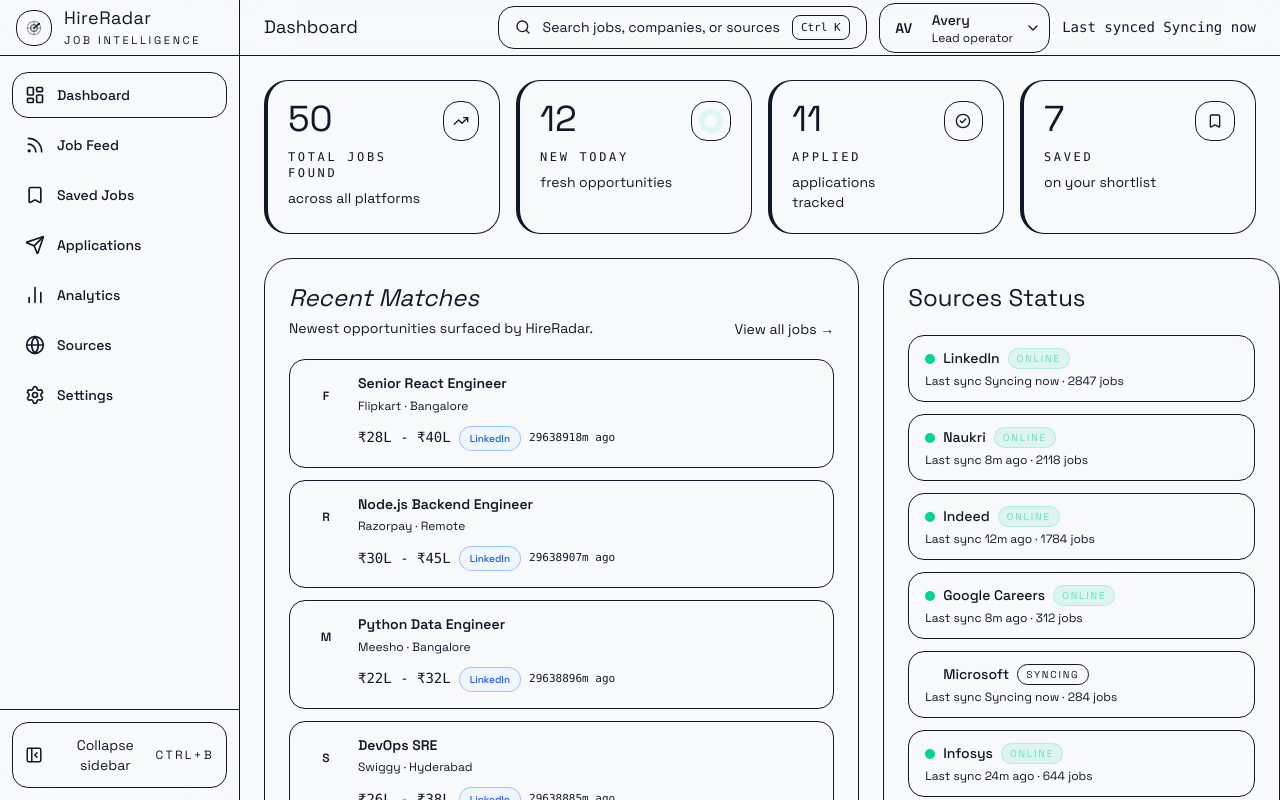
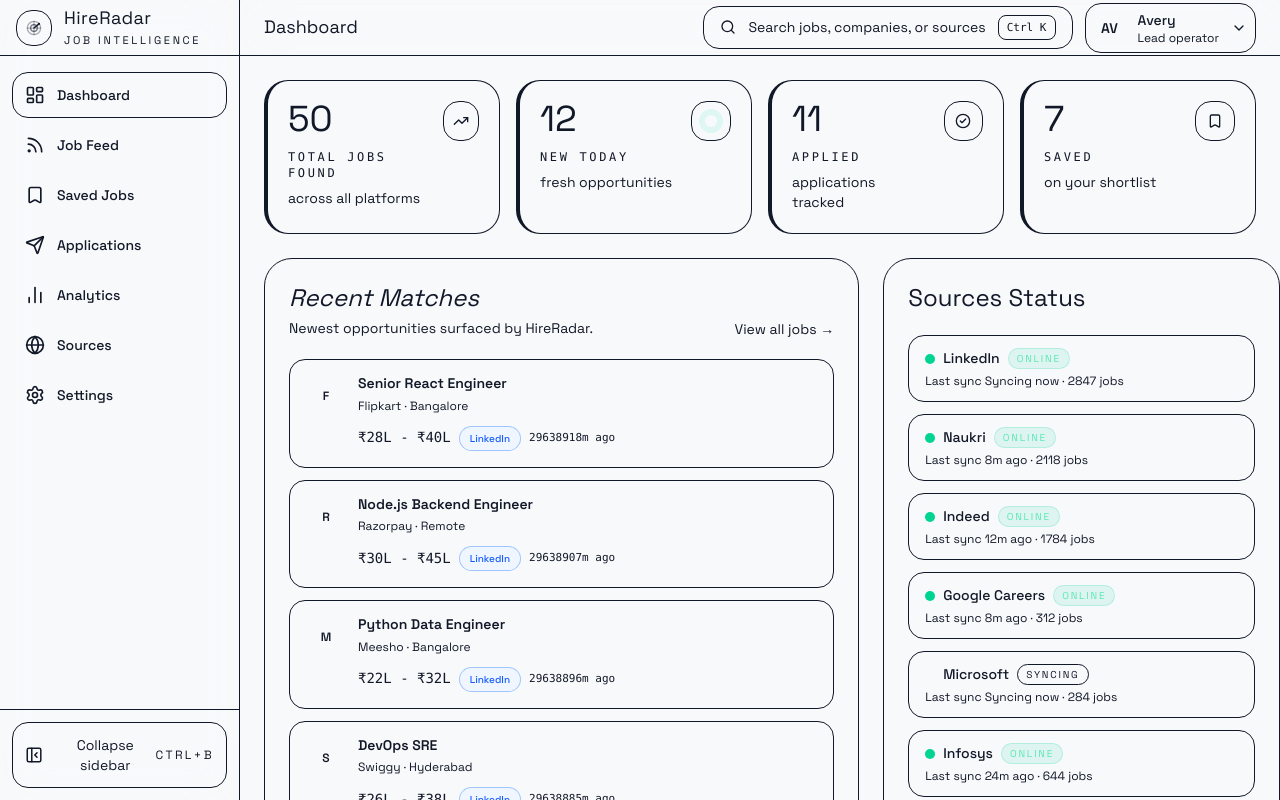
Before and after one commit to saichandrav/TapMyJob, a React (Vite) app in the folder Frontend/: page / in a window 1280 px wide. Shown: the top 800 px of the page. Built offline with nearby package versions, Linux system fonts and the light colour scheme.

Commit message:
Remove Last Synced status from header

```diff
--- a/Frontend/src/layouts/AppShell.jsx
+++ b/Frontend/src/layouts/AppShell.jsx
@@ -15,7 +15,7 @@ import {
 } from 'lucide-react'
 import { createContext, useContext, useEffect, useRef, useState } from 'react'
 
-import { useSourceStore } from '../store/sourceStore.js'
+
 import { useUIStore } from '../store/uiStore.js'
 import { useKeyboard } from '../hooks/useKeyboard.js'
 import SearchModal from '../components/search/SearchModal.jsx'
@@ -75,7 +75,6 @@ export default function AppShell({ pageTitle, children }) {
   const setSearchOpen = useUIStore((state) => state.setSearchOpen)
   const setActivePage = useUIStore((state) => state.setActivePage)
   const toggleSidebar = useUIStore((state) => state.toggleSidebar)
-  const lastSynced = useSourceStore((state) => state.lastSynced)
   const [dropdownOpen, setDropdownOpen] = useState(false)
   const dropdownRef = useRef(null)
 
@@ -307,17 +306,11 @@ export default function AppShell({ pageTitle, children }) {
                   </div>
                 ) : null}
               </div>
-
-              <div className="hidden items-center lg:flex">
-                <div className="font-mono text-sm text-text-muted">Last synced {lastSynced}</div>
-              </div>
             </div>
           </header>
 
           <main className="px-4 py-6 sm:px-6">
-            <div className="mb-6 flex items-center justify-between gap-4 lg:hidden">
-              <div className="font-mono text-sm text-text-muted">Last synced {lastSynced}</div>
-            </div>
+
             {children}
           </main>
         </div>
```
